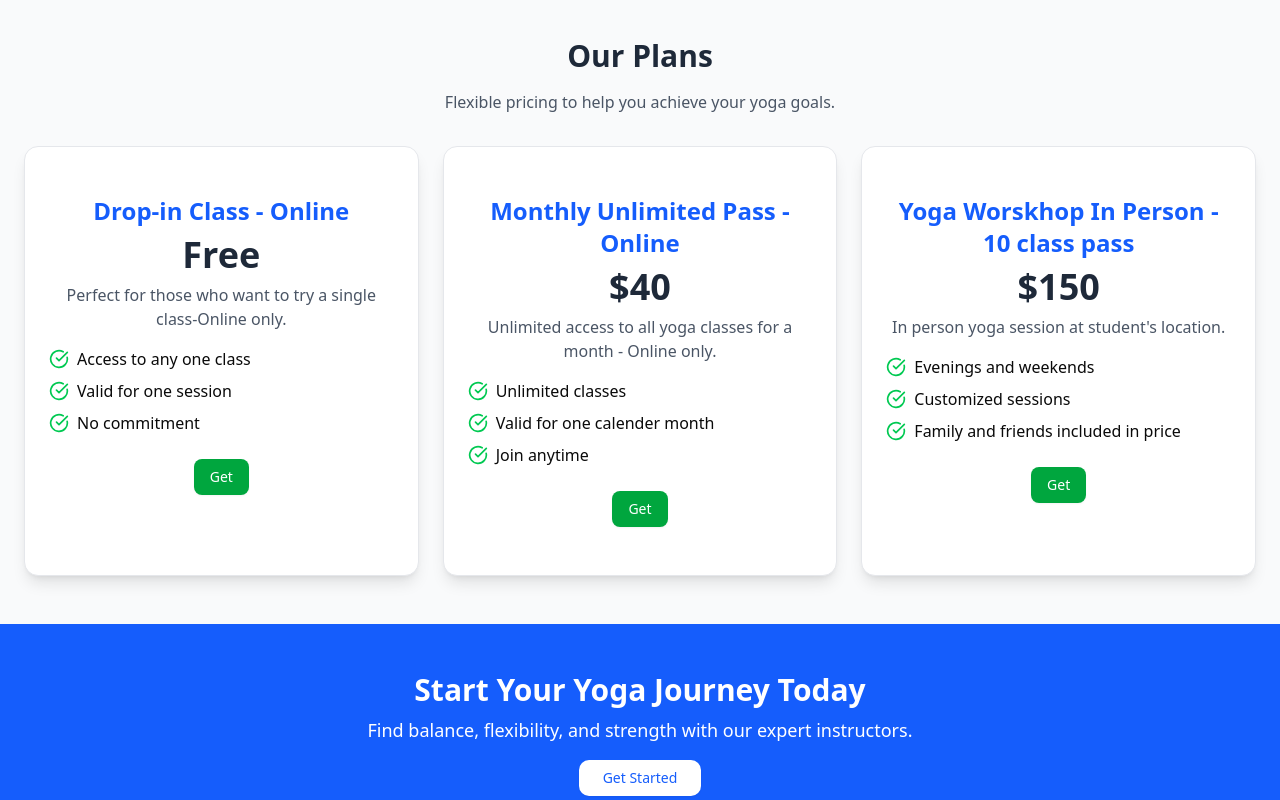
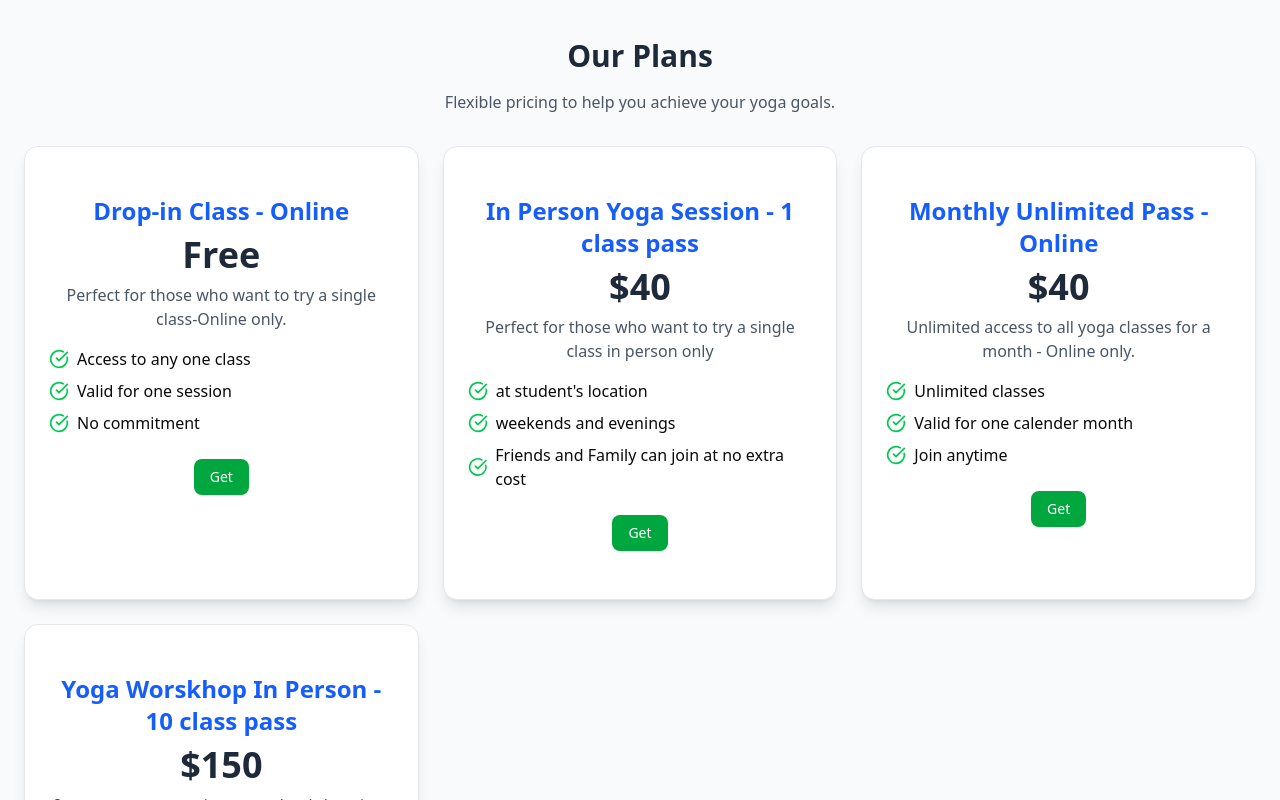
Before and after one commit to shripalp/ai-yoga-frontend, a React (Vite) app: page /pricing in a window 1280 px wide. Shown: the part 626-1426 px from the top of the page. Built offline with nearby package versions, Linux system fonts and the light colour scheme; no server answers.

Commit message:
success page

```diff
--- a/src/pages/Pricing.jsx
+++ b/src/pages/Pricing.jsx
@@ -15,6 +15,18 @@ const pricingPlans = [
       "No commitment",
     ],
     priceId: "price_1R5bacJlGz9QeOhkulIaHwOK",
+  },
+  {
+    name: "In Person Yoga Session - 1 class pass",
+    price: "$40",
+    mode: "payment", // 👈 one-time
+    description: "Perfect for those who want to try a single class in person only",
+    features: [
+      "at student's location",
+      "weekends and evenings",
+      "Friends and Family can join at no extra cost",
+    ],
+    priceId: "price_1R5bYlJlGz9QeOhkfcG3vkS4",
   },
   {
     name: "Monthly Unlimited Pass - Online",
```
Also changed, not shown: 1 other file (tests, documents, lock files or other folders).
